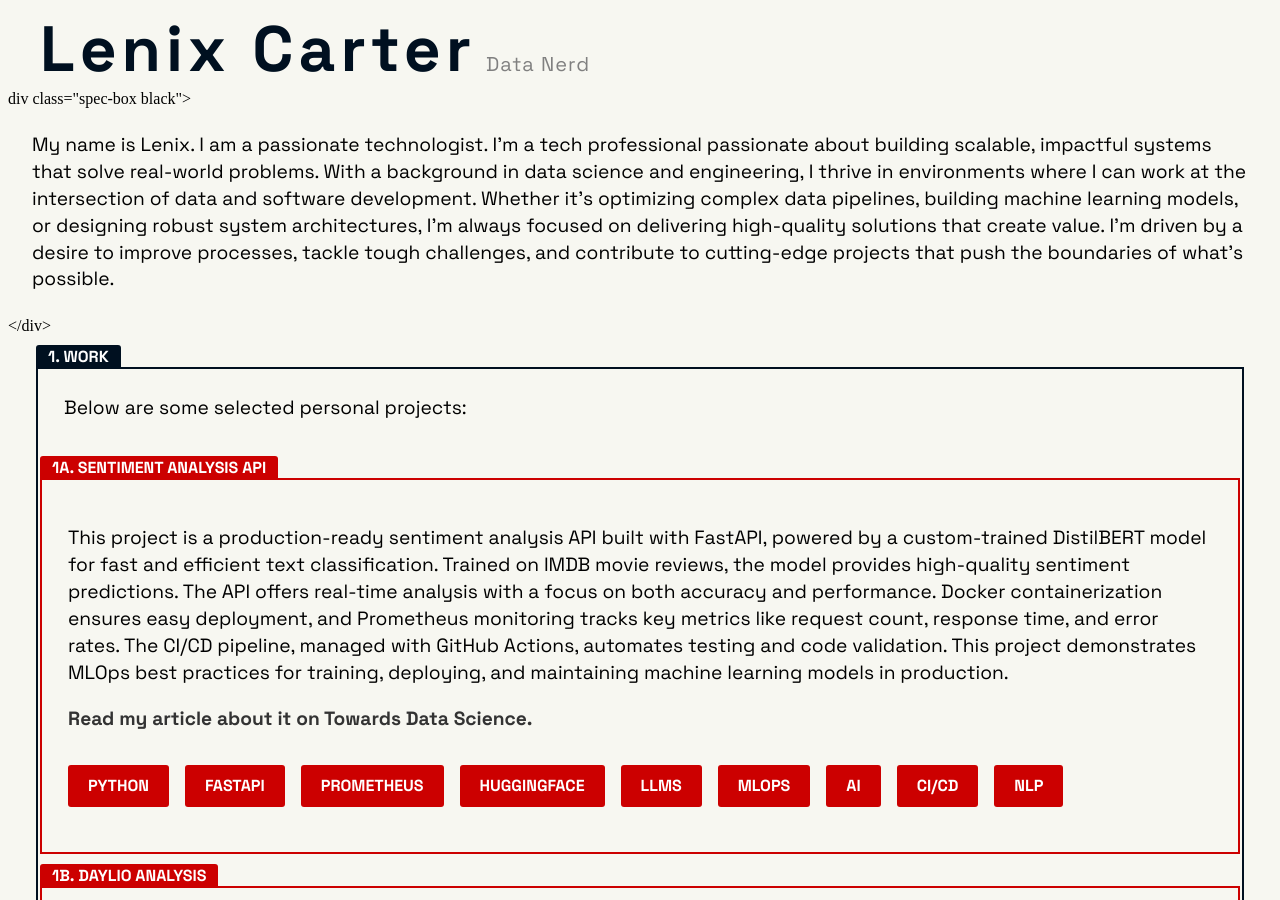
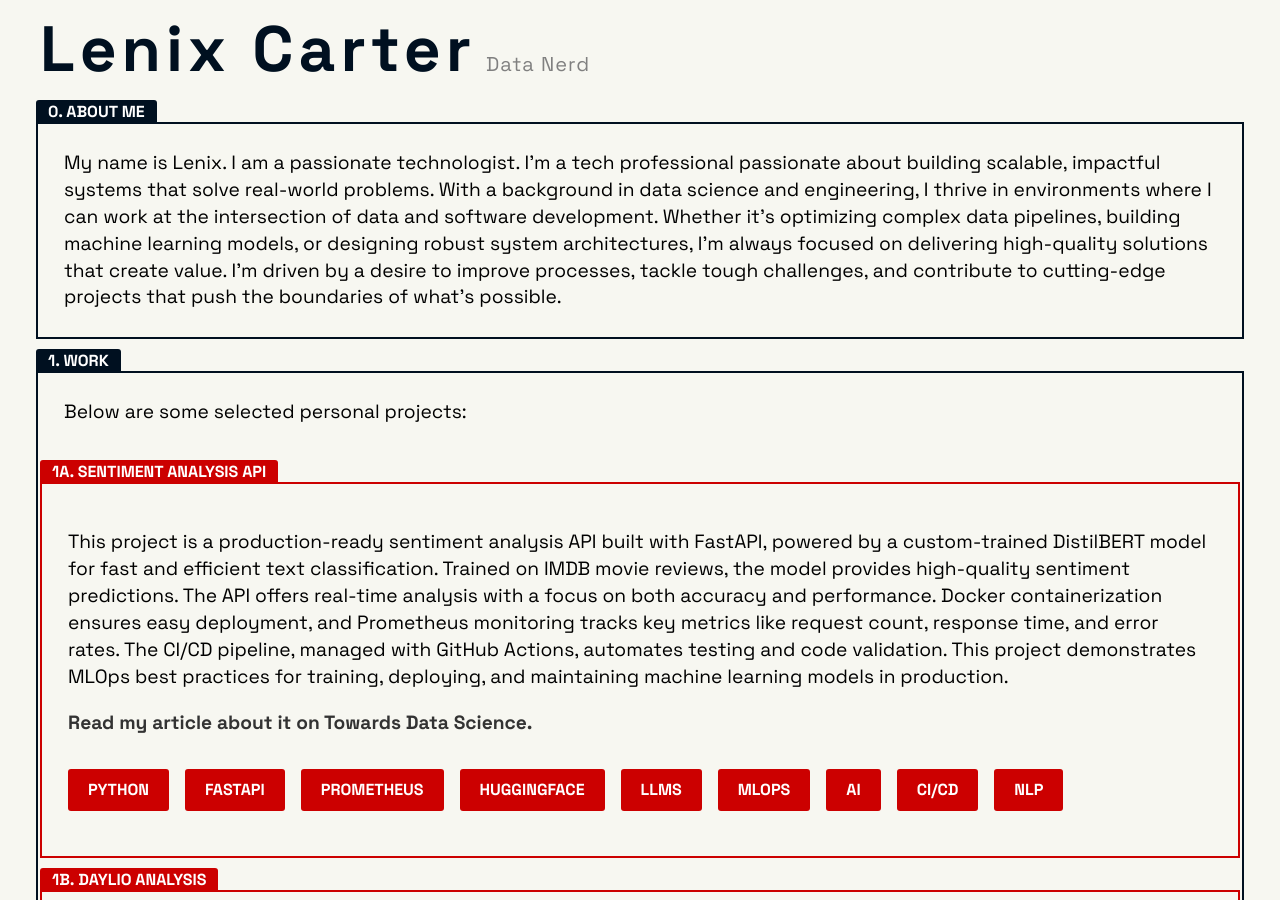
Before and after one commit to LenixC/LenixC.github.io, a Jekyll site: the page built from index.md, in a window 1280 px wide and 900 px high. Built offline with Jekyll 4.4.1, drawn with Linux system fonts in a browser that asks for light colours.

Commit message:
Fixed a dropped symbol causing index to render incorrectly.

```diff
--- a/index.md
+++ b/index.md
@@ -18,7 +18,7 @@ author: "Lenix Carter"
 </header>
 
 <main>
-  div class="spec-box black">
+  <div class="spec-box black">
     <div class="spec-tab">0. About Me</div>
     <div class="spec-content">
       My name is Lenix. I am a passionate technologist.
```
Also changed, not shown: 1 other file.
